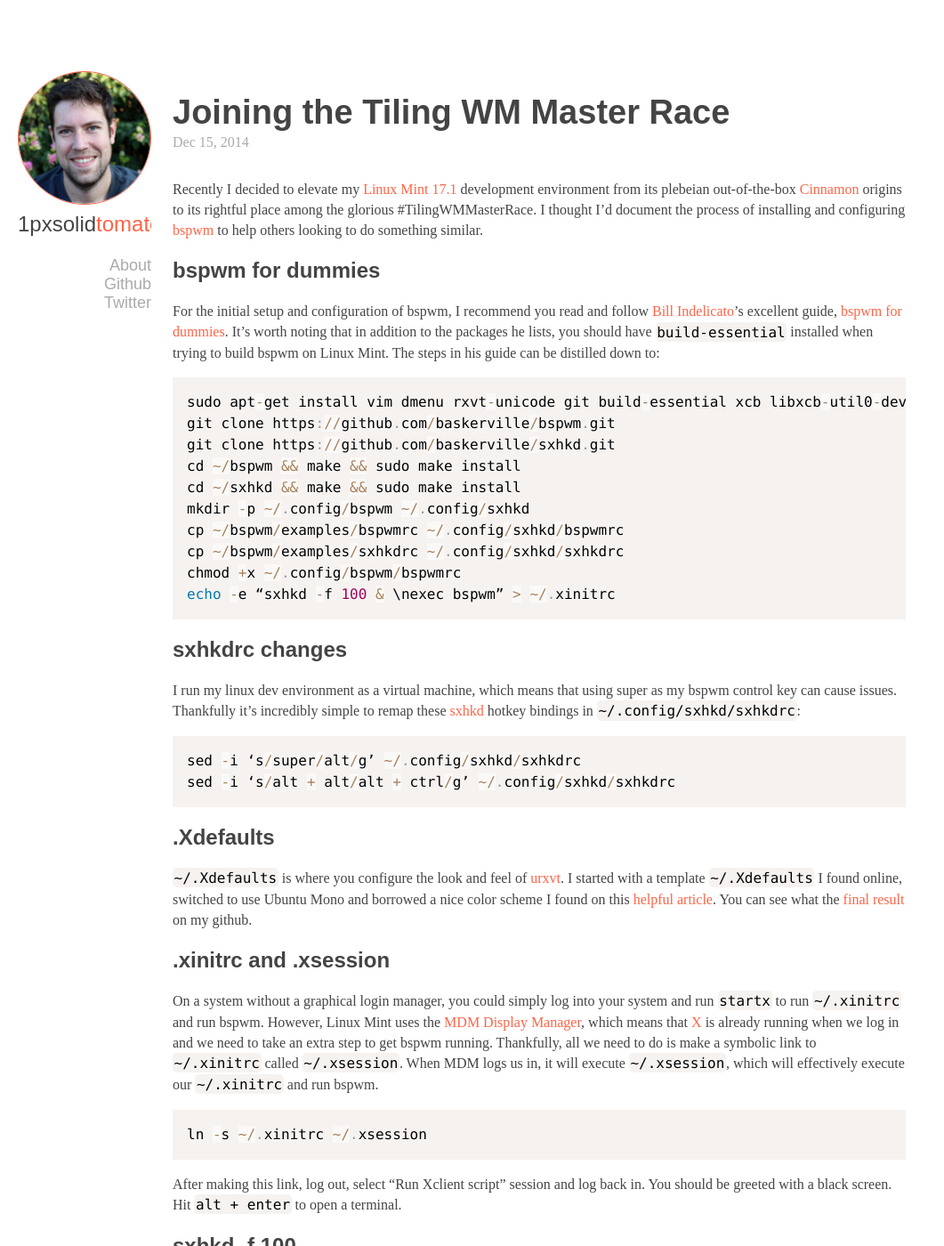
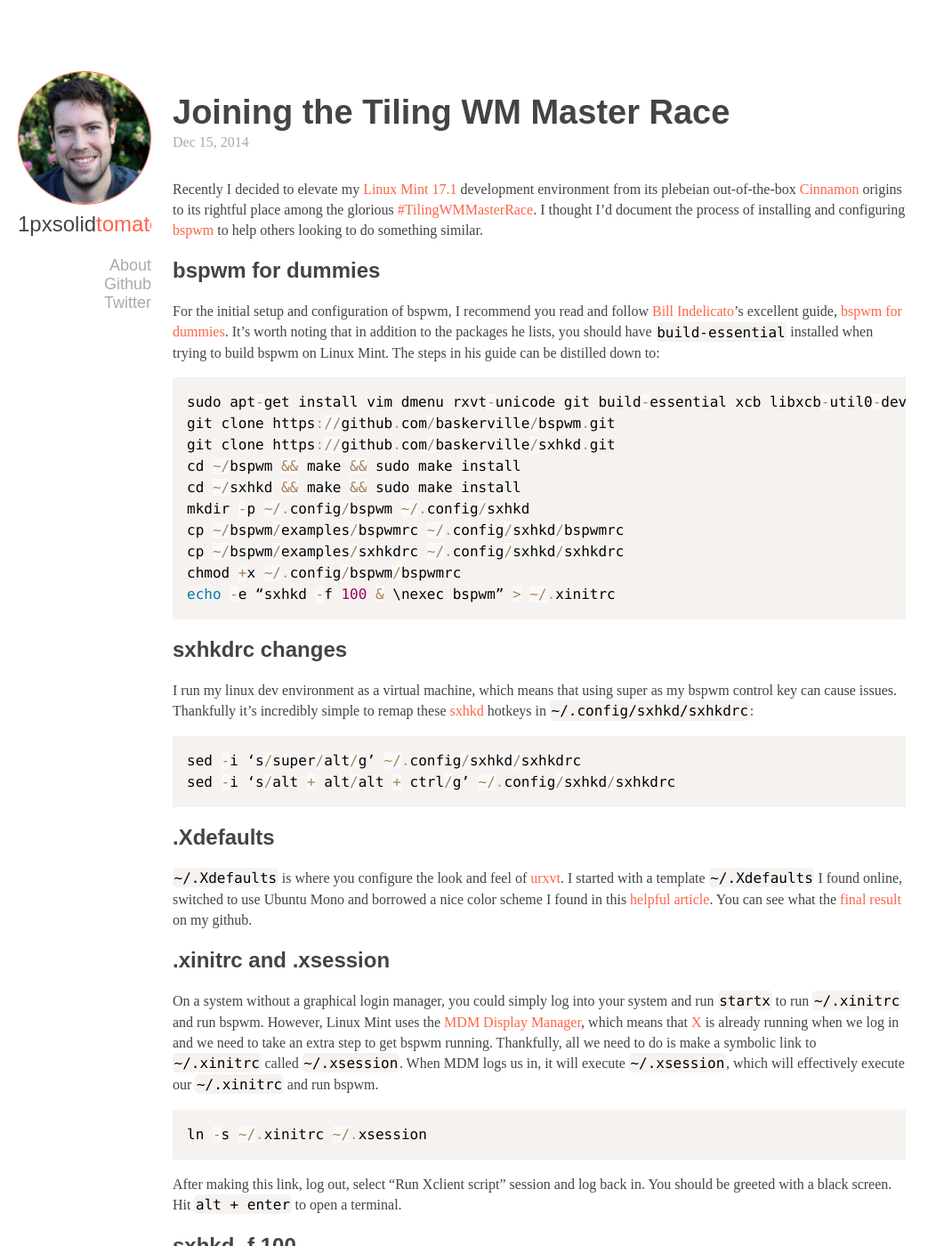
Before and after one commit to pcorey/pcorey.github.io, a Jekyll site: the page built from _posts/2014-12-15-joining-the-tiling-wm-master-race.markdown, in a window 1280 px wide and 1400 px high. Shown: the whole window at 89% size, without its empty margins (0-1061 px from the left). Built offline with Jekyll 4.4.1, drawn with Linux system fonts in a browser that asks for light colours; comment, search, counter and statistics services are not loaded.

Commit message:
Final post changes

```diff
--- a/_posts/2014-12-15-joining-the-tiling-wm-master-race.markdown
+++ b/_posts/2014-12-15-joining-the-tiling-wm-master-race.markdown
@@ -5,7 +5,7 @@ date:   2014-12-15
 categories:
 ---
 
-Recently I decided to elevate my [Linux Mint 17.1](http://www.linuxmint.com/) development environment from its plebeian out-of-the-box [Cinnamon](http://cinnamon.linuxmint.com/) origins to its rightful place among the glorious #TilingWMMasterRace. I thought I’d document the process of installing and configuring [bspwm](https://github.com/baskerville/bspwm) to help others looking to do something similar.
+Recently I decided to elevate my [Linux Mint 17.1](http://www.linuxmint.com/) development environment from its plebeian out-of-the-box [Cinnamon](http://cinnamon.linuxmint.com/) origins to its rightful place among the glorious [#TilingWMMasterRace](https://twitter.com/#TilingWMMasterRace). I thought I’d document the process of installing and configuring [bspwm](https://github.com/baskerville/bspwm) to help others looking to do something similar.
 
 ## bspwm for dummies
 
@@ -25,7 +25,7 @@ echo -e “sxhkd -f 100 & \nexec bspwm” &gt; ~/.xinitrc
 
 ## sxhkdrc changes
 
-I run my linux dev environment as a virtual machine, which means that using super as my bspwm control key can cause issues. Thankfully it’s incredibly simple to remap these [sxhkd](https://github.com/baskerville/sxhkd) hotkey bindings in <code class="language-*">~/.config/sxhkd/sxhkdrc</code>:
+I run my linux dev environment as a virtual machine, which means that using super as my bspwm control key can cause issues. Thankfully it’s incredibly simple to remap these [sxhkd](https://github.com/baskerville/sxhkd) hotkeys in <code class="language-*">~/.config/sxhkd/sxhkdrc</code>:
 
 <pre><code class="language-bash">sed -i ‘s/super/alt/g’ ~/.config/sxhkd/sxhkdrc
 sed -i ‘s/alt + alt/alt + ctrl/g’ ~/.config/sxhkd/sxhkdrc
@@ -33,7 +33,7 @@ sed -i ‘s/alt + alt/alt + ctrl/g’ ~/.config/sxhkd/sxhkdrc
 
 ## .Xdefaults
 
-<code class="language-*">~/.Xdefaults</code> is where you configure the look and feel of [urxvt](http://software.schmorp.de/pkg/rxvt-unicode.html). I started with a template <code class="language-*">~/.Xdefaults</code> I found online, switched to use Ubuntu Mono and borrowed a nice color scheme I found on this [helpful article](http://blog.z3bra.org/2013/10/home-sweet-home.html). You can see what the [final result](https://github.com/pcorey/dotfiles/blob/master/.Xdefaults) on my github.
+<code class="language-*">~/.Xdefaults</code> is where you configure the look and feel of [urxvt](http://software.schmorp.de/pkg/rxvt-unicode.html). I started with a template <code class="language-*">~/.Xdefaults</code> I found online, switched to use Ubuntu Mono and borrowed a nice color scheme I found in this [helpful article](http://blog.z3bra.org/2013/10/home-sweet-home.html). You can see what the [final result](https://github.com/pcorey/dotfiles/blob/master/.Xdefaults) on my github.
 
 ## .xinitrc and .xsession
 
```
